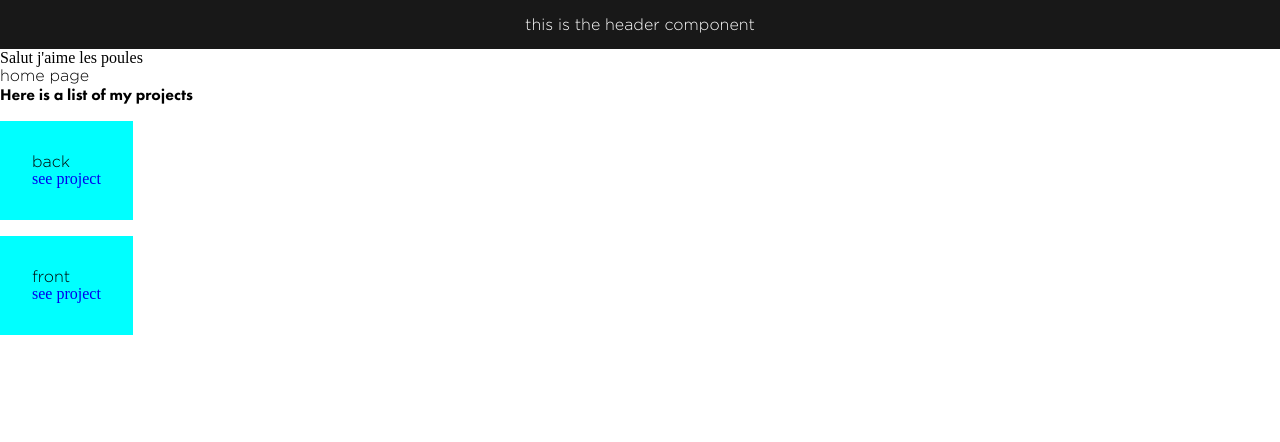
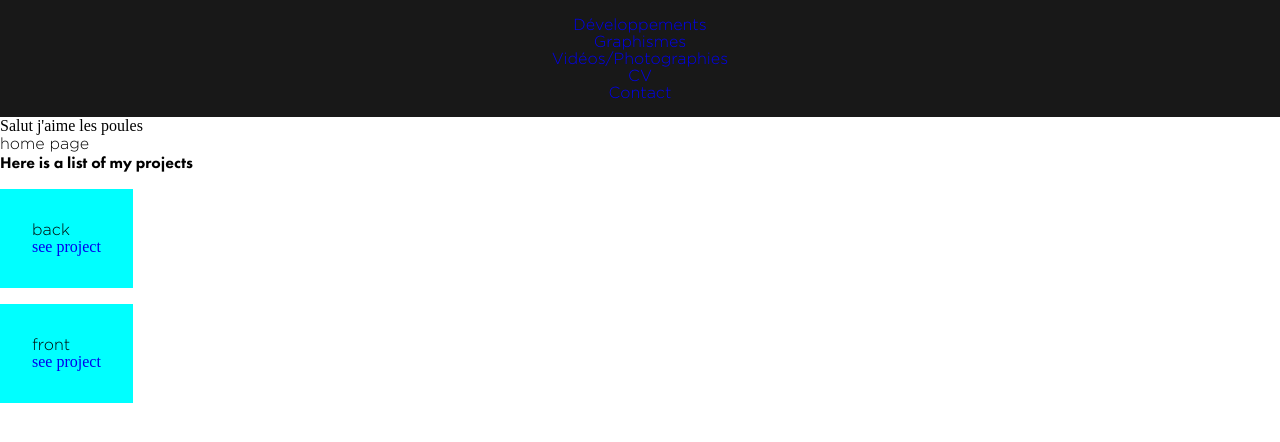
Before and after one commit to HeloisePi/Portfolio, a Jekyll site: the page built from _pages/index.html, in a window 1280 px wide. Shown: the top 442 px of the page. Built offline with Jekyll 4.4.1, drawn with Linux system fonts in a browser that asks for light colours.

Commit message:
Commit 1

```diff
--- a/Gemfile
+++ b/Gemfile
@@ -1,5 +1,5 @@
 source "https://rubygems.org"
 # Happy Jekylling!
-gem "jekyll", "~> 4.2.1"
+gem "jekyll", "~> 4.3.2"
 gem "webrick", "~> 1.7"
 gem 'jekyll-redirect-from'
--- a/_includes/sections/header.html
+++ b/_includes/sections/header.html
@@ -1,3 +1,24 @@
 <header class="header ffGotham bgBlack txtWhite">
-  <p>this is the header component</p>
+  <div class="contenant-header">
+    <a href="/#section-dev">
+      <p class="developpements">Développements</p>
+    </a>
+
+    <a href="/#section-Graphismes">
+      <p class="graphismes">Graphismes</p>
+    </a>
+
+    <a href="/#section-videos">
+      <p class="videos">Vidéos/Photographies</p>
+    </a>
+
+
+    <a href="https://www.youtube.com/watch?v=dQw4w9WgXcQ">
+      <p class="cv">CV</p>
+    </a>
+
+    <a href="/_pages/contact.html">
+      <p class="contact">Contact</p>
+    </a>
+  </div>
 </header>
--- /dev/null
+++ b/_pages/contact.html
@@ -0,0 +1,4 @@
+---
+title: Contact
+permalink: "/contact"
+---
--- a/_sass/main.scss
+++ b/_sass/main.scss
@@ -3,4 +3,4 @@
 @import "abstracts/utilities";
 
 @import "sections/project";
-@import "components/header"
+@import "components/header";
```
Also changed, not shown: Gemfile.lock.
